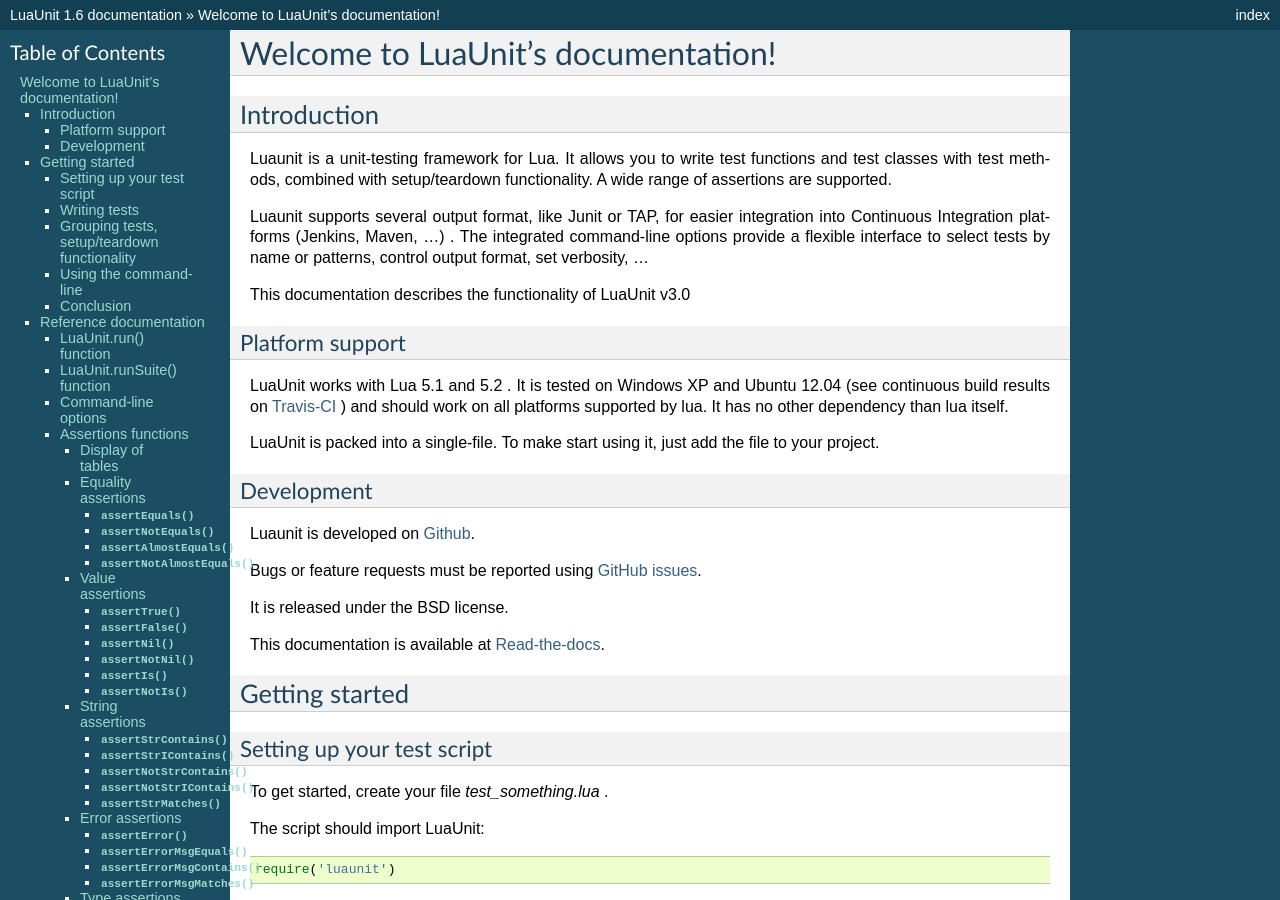
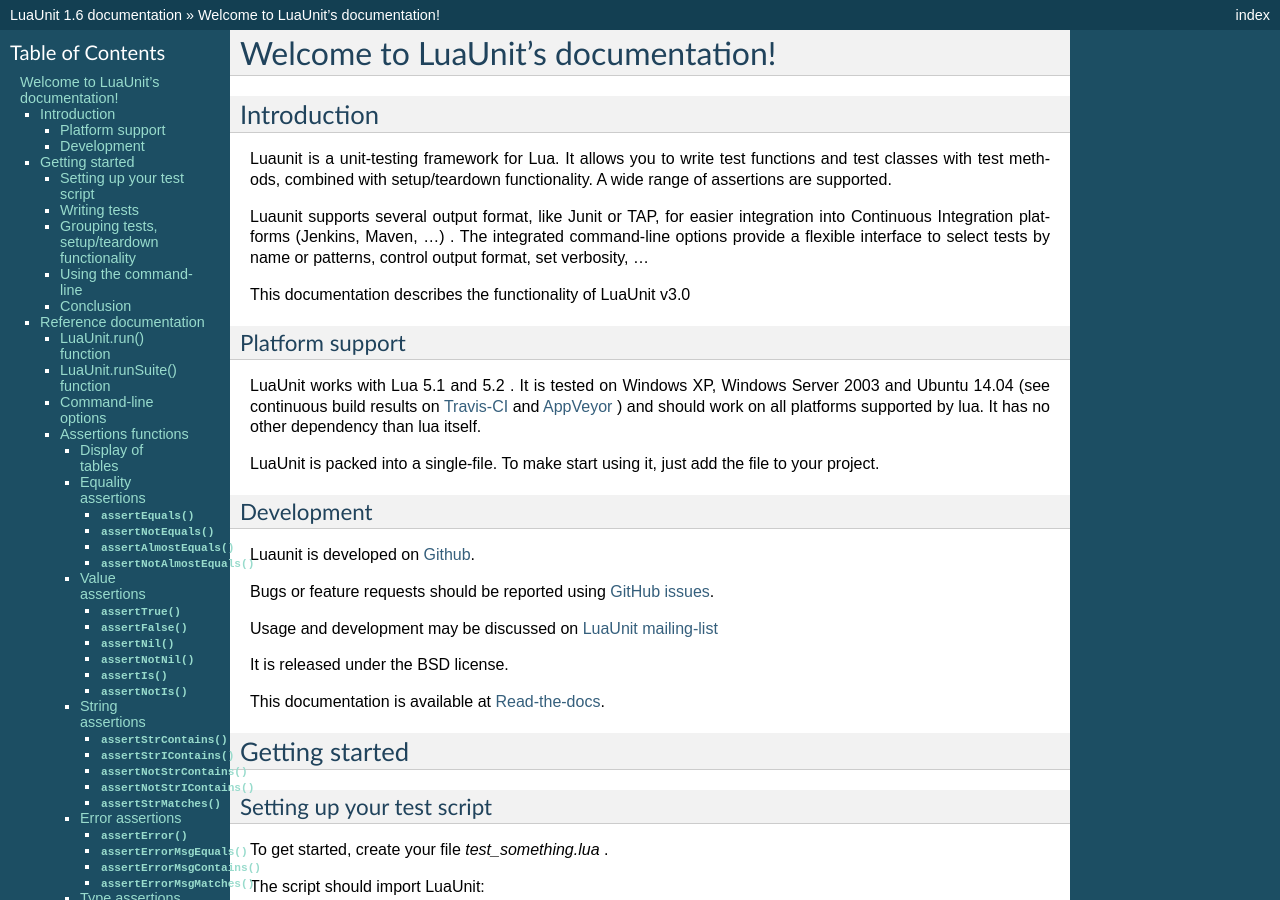
Before and after one commit to bluebird75/luaunit, a Sphinx documentation site: the page built from doc/index.rst, in a window 1280 px wide and 900 px high. Built offline with Sphinx 7.4.7, drawn with Linux system fonts in a browser that asks for light colours.

Commit message:
Add information about the mailing-list

```diff
--- a/doc/index.rst
+++ b/doc/index.rst
@@ -31,11 +31,12 @@
 Platform support
 ================
 
-LuaUnit works with Lua 5.1 and 5.2 . It is tested on Windows XP and Ubuntu 12.04 (see
-continuous build results on `Travis-CI`_ ) and should work on all platforms supported by lua.
+LuaUnit works with Lua 5.1 and 5.2 . It is tested on Windows XP, Windows Server 2003 and Ubuntu 14.04 (see
+continuous build results on `Travis-CI`_  and `AppVeyor`_ ) and should work on all platforms supported by lua.
 It has no other dependency than lua itself.
 
 .. _Travis-CI: https://travis-ci.org/bluebird75/luaunit
+.. _AppVeyor: https://ci.appveyor.com/project/bluebird75/luaunit/history
 
 LuaUnit is packed into a single-file. To make start using it, just add the file to your project.
 
@@ -46,9 +47,13 @@
 
 .. _Github: https://github.com/bluebird75/luaunit
 
-Bugs or feature requests must be reported using `GitHub issues`_.
+Bugs or feature requests should be reported using `GitHub issues`_.
 
 .. _Github issues: https://github.com/bluebird75/luaunit/issues
+
+Usage and development may be discussed on `LuaUnit mailing-list`_
+
+.. _LuaUnit mailing-list: http://lists.freehackers.org/list/luaunit%40freehackers.org/
 
 It is released under the BSD license.
 
```
